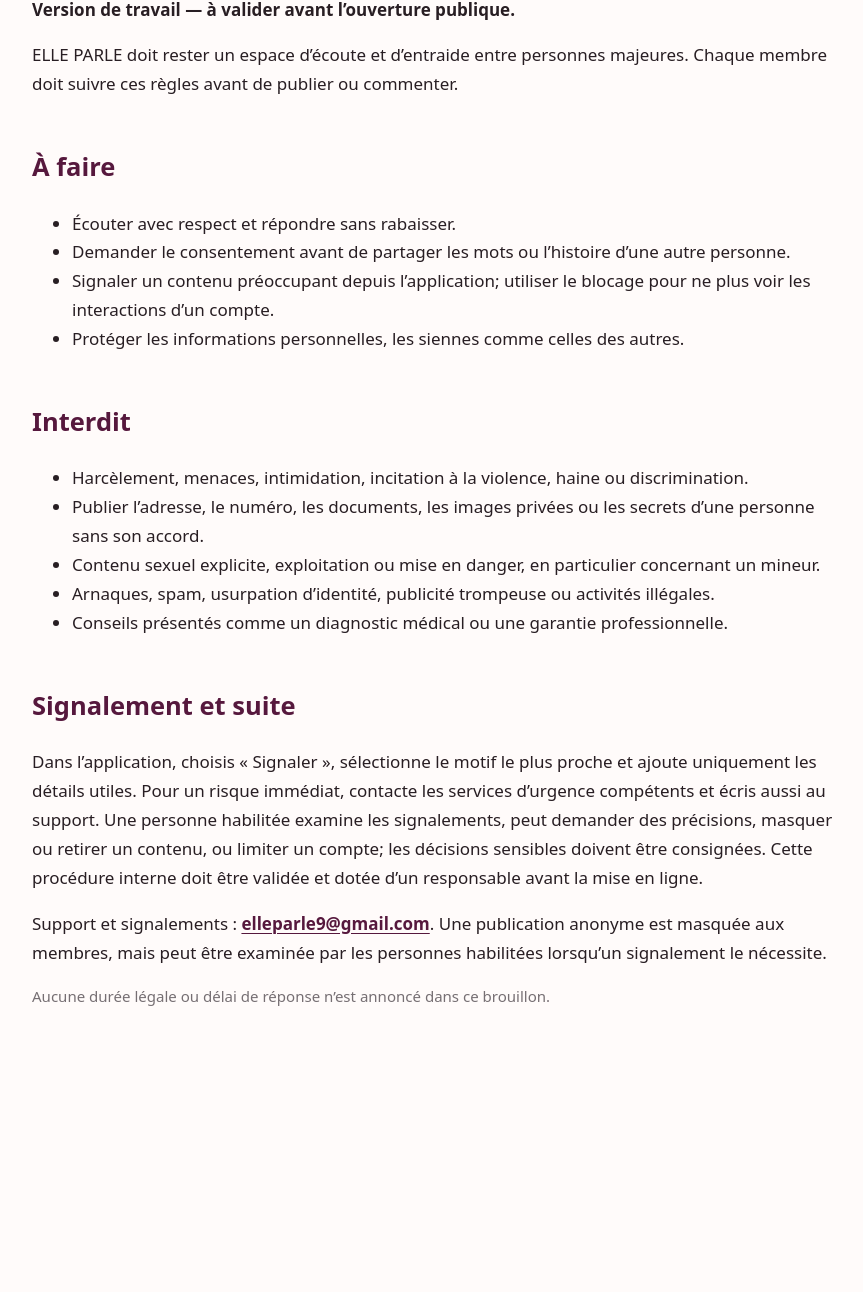
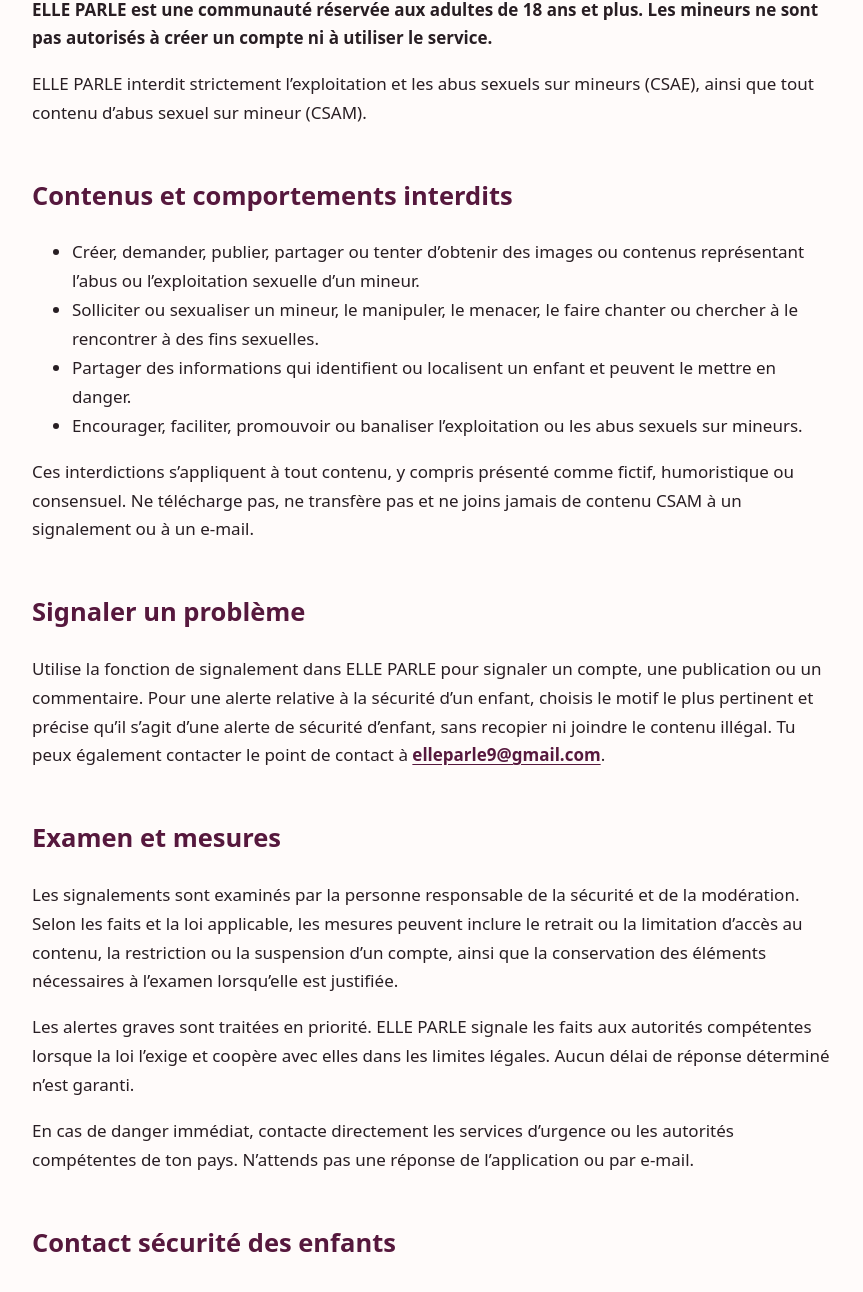
Before and after one commit to ARMELBLAI/elle-parle-site, a plain HTML site: page communaute.html in a window 1280 px wide. Shown: the part 289-1581 px from the top of the page, without its empty margins (205-1068 px from the left). Before the commit the page ends 1378 px from the top, so only its background shows below. Drawn offline with Linux system fonts and the light colour scheme.

Commit message:
Publish child safety standards for ELLE PARLE

```diff
--- a/communaute.html
+++ b/communaute.html
@@ -1,4 +1,38 @@
-<!doctype html><html lang="fr"><head><meta charset="utf-8"><meta name="viewport" content="width=device-width,initial-scale=1"><title>Règles de la communauté — ELLE PARLE</title><link rel="stylesheet" href="style.css"></head><body><main class="wrap"><p><a href="index.html">← Accueil ELLE PARLE</a></p><p class="eyebrow">Document à valider par le propriétaire</p><h1>Règles de la communauté</h1><p><strong>Version de travail — à valider avant l’ouverture publique.</strong></p><p>ELLE PARLE doit rester un espace d’écoute et d’entraide entre personnes majeures. Chaque membre doit suivre ces règles avant de publier ou commenter.</p>
-<h2>À faire</h2><ul><li>Écouter avec respect et répondre sans rabaisser.</li><li>Demander le consentement avant de partager les mots ou l’histoire d’une autre personne.</li><li>Signaler un contenu préoccupant depuis l’application; utiliser le blocage pour ne plus voir les interactions d’un compte.</li><li>Protéger les informations personnelles, les siennes comme celles des autres.</li></ul>
-<h2>Interdit</h2><ul><li>Harcèlement, menaces, intimidation, incitation à la violence, haine ou discrimination.</li><li>Publier l’adresse, le numéro, les documents, les images privées ou les secrets d’une personne sans son accord.</li><li>Contenu sexuel explicite, exploitation ou mise en danger, en particulier concernant un mineur.</li><li>Arnaques, spam, usurpation d’identité, publicité trompeuse ou activités illégales.</li><li>Conseils présentés comme un diagnostic médical ou une garantie professionnelle.</li></ul>
-<h2>Signalement et suite</h2><p>Dans l’application, choisis « Signaler », sélectionne le motif le plus proche et ajoute uniquement les détails utiles. Pour un risque immédiat, contacte les services d’urgence compétents et écris aussi au support. Une personne habilitée examine les signalements, peut demander des précisions, masquer ou retirer un contenu, ou limiter un compte; les décisions sensibles doivent être consignées. Cette procédure interne doit être validée et dotée d’un responsable avant la mise en ligne.</p><p>Support et signalements : <a href="mailto:elleparle9@gmail.com">elleparle9@gmail.com</a>. Une publication anonyme est masquée aux membres, mais peut être examinée par les personnes habilitées lorsqu’un signalement le nécessite.</p><p class="note">Aucune durée légale ou délai de réponse n’est annoncé dans ce brouillon.</p></main></body></html>
+<!doctype html>
+<html lang="fr">
+<head>
+  <meta charset="utf-8">
+  <meta name="viewport" content="width=device-width,initial-scale=1">
+  <title>Normes de sécurité des enfants — ELLE PARLE</title>
+  <link rel="stylesheet" href="style.css">
+</head>
+<body>
+<main class="wrap">
+  <p><a href="index.html">← Accueil ELLE PARLE</a></p>
+  <p class="eyebrow">Sécurité de la communauté</p>
+  <h1>Normes de sécurité des enfants</h1>
+  <p><strong>ELLE PARLE est une communauté réservée aux adultes de 18 ans et plus. Les mineurs ne sont pas autorisés à créer un compte ni à utiliser le service.</strong></p>
+  <p>ELLE PARLE interdit strictement l’exploitation et les abus sexuels sur mineurs (CSAE), ainsi que tout contenu d’abus sexuel sur mineur (CSAM).</p>
+
+  <h2>Contenus et comportements interdits</h2>
+  <ul>
+    <li>Créer, demander, publier, partager ou tenter d’obtenir des images ou contenus représentant l’abus ou l’exploitation sexuelle d’un mineur.</li>
+    <li>Solliciter ou sexualiser un mineur, le manipuler, le menacer, le faire chanter ou chercher à le rencontrer à des fins sexuelles.</li>
+    <li>Partager des informations qui identifient ou localisent un enfant et peuvent le mettre en danger.</li>
+    <li>Encourager, faciliter, promouvoir ou banaliser l’exploitation ou les abus sexuels sur mineurs.</li>
+  </ul>
+  <p>Ces interdictions s’appliquent à tout contenu, y compris présenté comme fictif, humoristique ou consensuel. Ne télécharge pas, ne transfère pas et ne joins jamais de contenu CSAM à un signalement ou à un e-mail.</p>
+
+  <h2>Signaler un problème</h2>
+  <p>Utilise la fonction de signalement dans ELLE PARLE pour signaler un compte, une publication ou un commentaire. Pour une alerte relative à la sécurité d’un enfant, choisis le motif le plus pertinent et précise qu’il s’agit d’une alerte de sécurité d’enfant, sans recopier ni joindre le contenu illégal. Tu peux également contacter le point de contact à <a href="mailto:elleparle9@gmail.com">elleparle9@gmail.com</a>.</p>
+
+  <h2>Examen et mesures</h2>
+  <p>Les signalements sont examinés par la personne responsable de la sécurité et de la modération. Selon les faits et la loi applicable, les mesures peuvent inclure le retrait ou la limitation d’accès au contenu, la restriction ou la suspension d’un compte, ainsi que la conservation des éléments nécessaires à l’examen lorsqu’elle est justifiée.</p>
+  <p>Les alertes graves sont traitées en priorité. ELLE PARLE signale les faits aux autorités compétentes lorsque la loi l’exige et coopère avec elles dans les limites légales. Aucun délai de réponse déterminé n’est garanti.</p>
+  <p>En cas de danger immédiat, contacte directement les services d’urgence ou les autorités compétentes de ton pays. N’attends pas une réponse de l’application ou par e-mail.</p>
+
+  <h2>Contact sécurité des enfants</h2>
+  <p>Pour les questions concernant la prévention de l’exploitation et des abus sexuels sur mineurs ou le signalement d’un incident, écris à <a href="mailto:elleparle9@gmail.com">elleparle9@gmail.com</a>.</p>
+</main>
+</body>
+</html>
```
